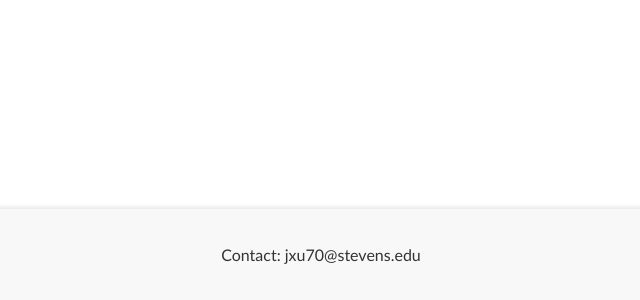
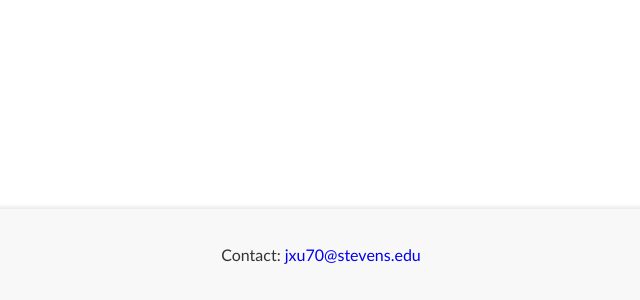
Before and after one commit to notnikhilreddy2/portfolio-jia, a plain HTML site: page footer.html in a window 1280 px wide. Shown: the part 500-800 px from the top of the page, without its empty margins (319-959 px from the left). Drawn offline with Linux system fonts and the light colour scheme.

Commit message:
footer fix

```diff
--- a/styles.css
+++ b/styles.css
@@ -544,7 +544,7 @@ footer {
 }
 
 .footer-content a {
-    color: #333;
+    /* color: #333; */
     text-decoration: none;
 }
 
```
